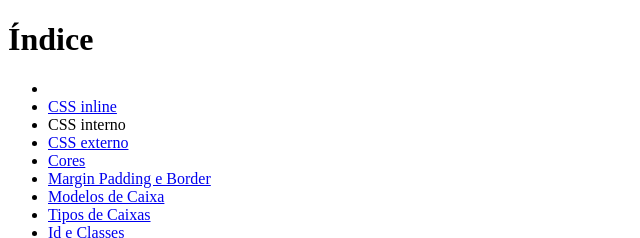
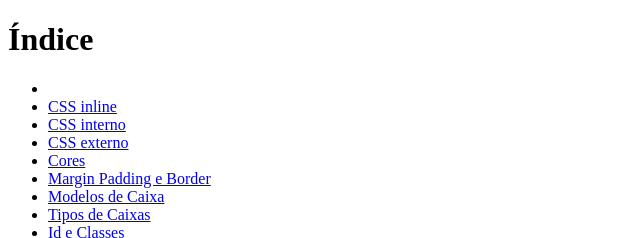
Before and after one commit to Leonardo0Spolk/Livro-de-aprendizado-e-consulta, a plain HTML site: page Css-basico/index.html in a window 1280 px wide. Shown: the top 238 px of the page, 0-640 px from the left. Drawn offline with Linux system fonts and the light colour scheme.

Commit message:
Corrigido erro no indice interno de CSS basico

```diff
--- a/Css-basico/index.html
+++ b/Css-basico/index.html
@@ -11,7 +11,7 @@
         <ul>
             <li></li>
             <li><a href="./02-css-inline/index.html">CSS inline</a></li>
-            <li><a href="./03-css-interno/index.html"></a>CSS interno</li>
+            <li><a href="./03-css-interno/index.html">CSS interno</a></li>
             <li><a href="./04-css-externo/index.html">CSS externo</a></li>
             <li><a href="./06-cores/index.html">Cores</a></li>
             <li><a href="./07-margin-padding-border/index.html">Margin Padding e Border</a></li>
```
